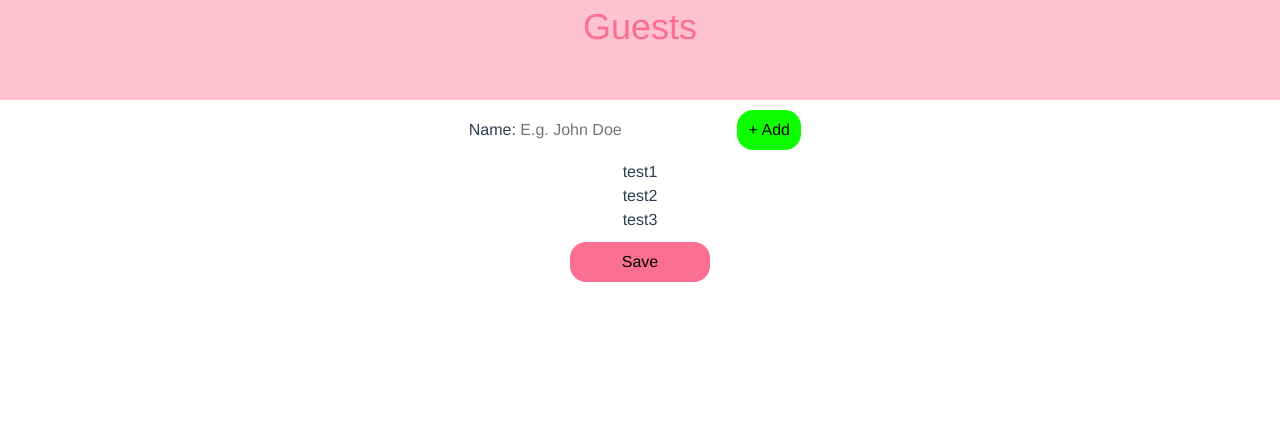
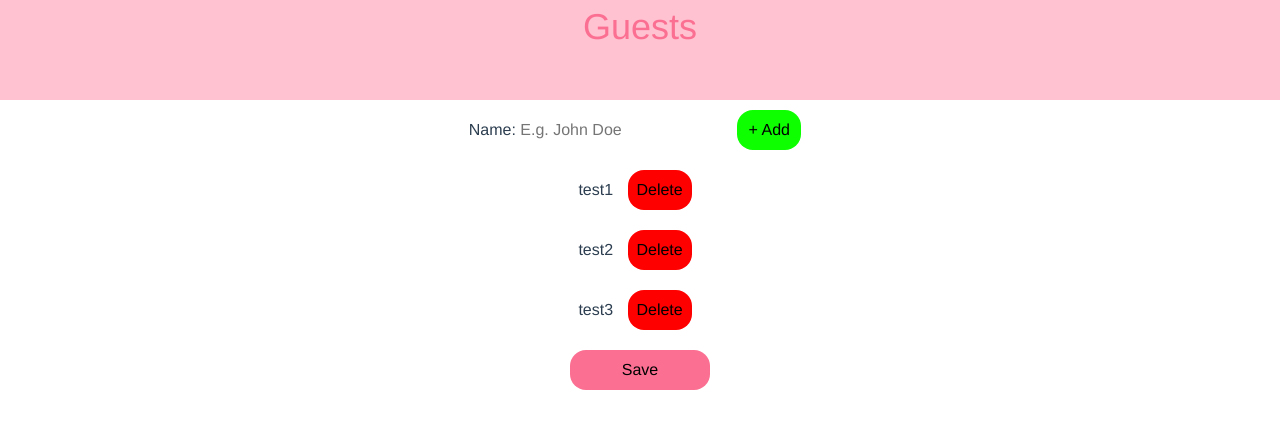
Before and after one commit to jadrejcicariana/Wedding-planner-frontend, a Vue app: page /guests in a window 1280 px wide. Shown: the top 428 px of the page. Built offline with nearby package versions, Linux system fonts and the light colour scheme.

Commit message:
add guest deletion

```diff
--- a/src/components/Guest.vue
+++ b/src/components/Guest.vue
@@ -1,10 +1,12 @@
 <template>
     <li>
         {{ name }}
+        <delete-button @delete="this.$emit('delete')"></delete-button>
     </li>
 </template>
 
 <script>
+import DeleteButton from './DeleteButton.vue'
 
 export default {
     name: 'Guest',
@@ -15,6 +17,9 @@ export default {
     },
     methods: {
 
+    },
+    components: {
+        DeleteButton
     }
 }
 
--- a/src/views/GuestsView.vue
+++ b/src/views/GuestsView.vue
@@ -17,9 +17,10 @@
 
                 <ul>
                     <guest
-                    v-for="guest in store.guests"
+                    v-for="(guest, index) in store.guests"
                     :key="guest.id"
                     :name="guest.name"
+                    v-on:delete="deleteGuest(index)"
                     >
                     </guest>
                 </ul>
@@ -55,6 +56,10 @@ export default {
             this.store.guests.push(newGuest)
             this.store.newGuestName = ''
             this.store.nextGuestId++
+        },
+        deleteGuest(index) {
+            console.log(index),
+            this.store.guests.splice(index, 1)
         }
     },
     data() {
```
